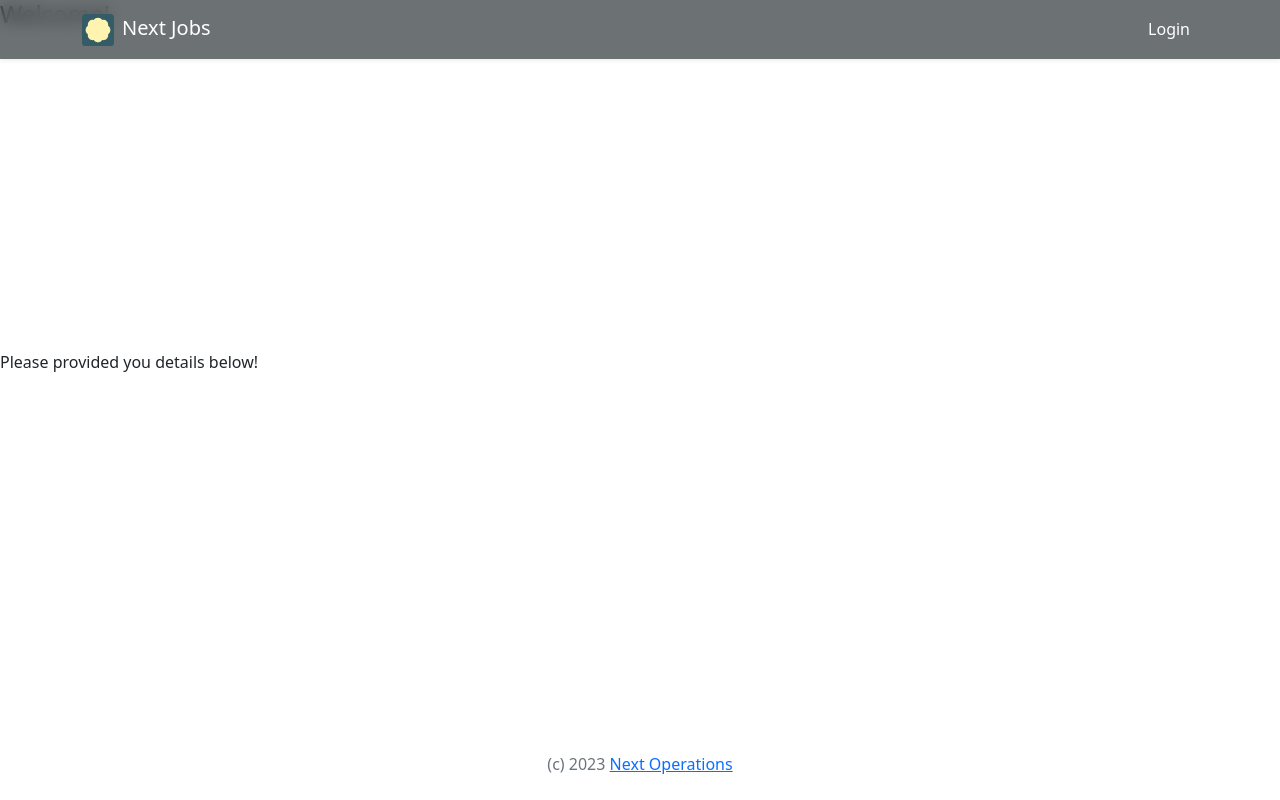
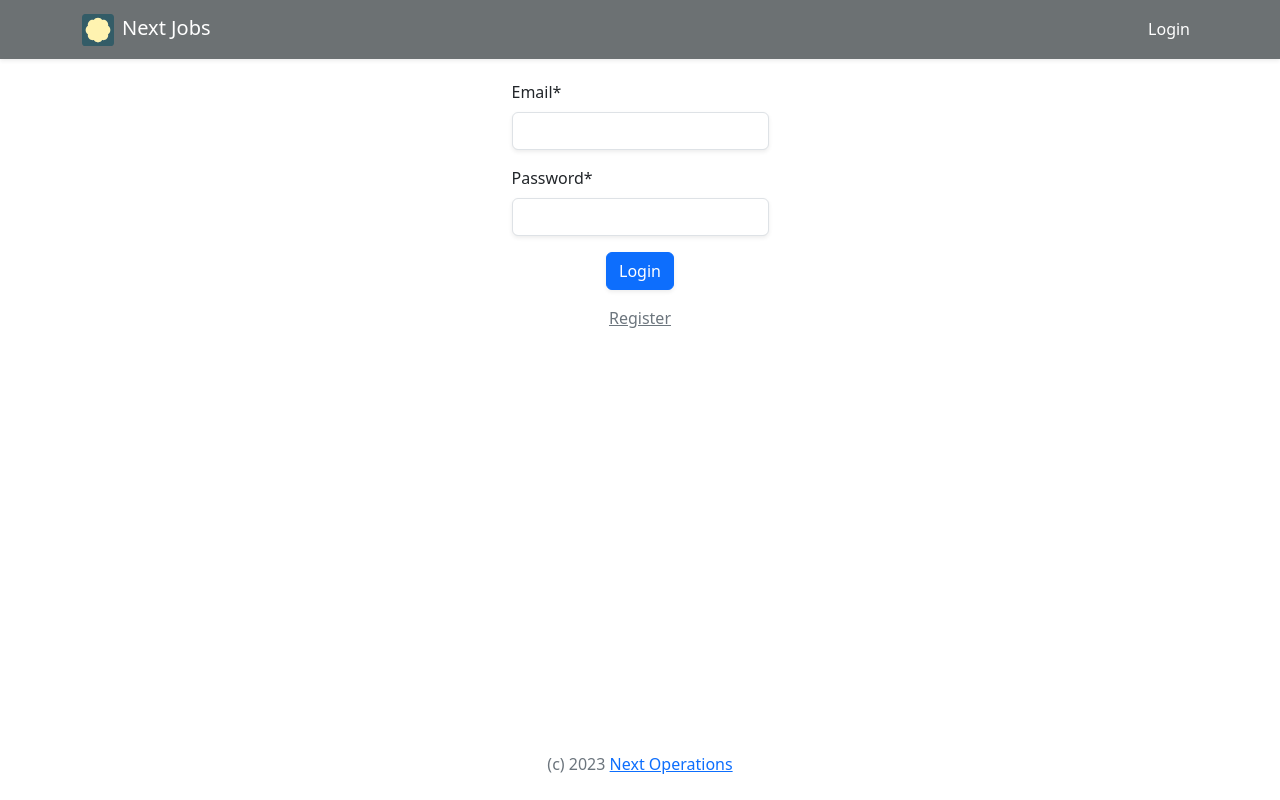
Before and after one commit to roberthangu/nextjobs, a React (Create React App) app: page /login in a window 1280 px wide. Built offline with nearby package versions, Linux system fonts and the light colour scheme; no server answers.

Commit message:
Begin login implementation

```diff
--- a/src/FirebaseProvider.tsx
+++ b/src/FirebaseProvider.tsx
@@ -1,27 +1,44 @@
-import { createContext, useContext } from "react";
+import { createContext, useContext, useState } from "react";
 import { initializeApp } from "firebase/app";
+import { Auth, getAuth, User } from "firebase/auth";
 import { Analytics, getAnalytics, logEvent } from "firebase/analytics";
 
 import * as firebaseConfig from "./firebase-config.json";
 const app = initializeApp(firebaseConfig);
 const analytics = getAnalytics(app);
+const auth = getAuth(app);
 
 const AnalyticsContext = createContext<Analytics | null>(null);
+const AuthContext = createContext<Auth | null>(null);
+const UserContext = createContext<User | null>(null);
 
 export default function FirebaseProvider(props: { children: JSX.Element }) {
     // TODO If you get an error about initialising Firebase twice, initialise
     // the Firebase app here with a useMemo.
+    const [user, setUser] = useState<User | null>(null);
+    auth.onAuthStateChanged(user => setUser(user));
+
     return (
         <AnalyticsContext.Provider value={analytics}>
-            {props.children}
+            <AuthContext.Provider value={auth}>
+                <UserContext.Provider value={user}>
+                    {props.children}
+                </UserContext.Provider>
+            </AuthContext.Provider>
         </AnalyticsContext.Provider>
     );
 }
 
-function useAnalytics() {
-    const context = useContext(AnalyticsContext);
+export function useCurrentUser() {
+    // The null-check here doesn't make sense because the user can be null
+    // before proper initialisation of Auth
+    return useContext(UserContext);
+}
+
+export function useAuth() {
+    const context = useContext(AuthContext);
     if (!context) {
-        throw new Error("useAnalytics called outside of AnalyticsContext");
+        throw new Error("useAuth called outside of AuthContext");
     }
     return context;
 }
@@ -30,8 +47,10 @@ function useAnalytics() {
  * Returns a function logging an event to Analytics
  */
 export function useLogEvent() {
-    const analytics = useAnalytics();
-
+    const analytics = useContext(AnalyticsContext);
+    if (!analytics) {
+        throw new Error("useAnalytics called outside of AnalyticsContext");
+    }
     return (
         name: string,
         params: { [k: string]: string | number | object }
--- a/src/Login.tsx
+++ b/src/Login.tsx
@@ -1,9 +1,21 @@
+import { FC } from "react";
+import { getAuth, signInWithEmailAndPassword } from "firebase/auth";
+import PersonalDataFormView, {
+    PersonalDataFormViewProps
+} from "./PersonalDataFormView";
 
 export default function Login() {
-    return (
-        <>
-            <h4>Welcome!</h4>
-            <p>Please provided you details below!</p>
-        </>
-    );
+    return <LoginController view={PersonalDataFormView} />;
 }
+
+interface LoginControllerProps {
+    view: FC<PersonalDataFormViewProps>;
+}
+
+function LoginController(props: LoginControllerProps) {
+    const auth = getAuth();
+    const onSubmit = async (email: string, password: string) => {
+        await signInWithEmailAndPassword(auth, email, password);
+    };
+    return props.view({ type: "login", onSubmit });
+}
--- /dev/null
+++ b/src/PersonalDataFormView.tsx
@@ -0,0 +1,94 @@
+import Button from "react-bootstrap/esm/Button";
+import Form from "react-bootstrap/esm/Form";
+import { FormEvent, useState } from "react";
+import Stack from "react-bootstrap/esm/Stack";
+import { Link } from "react-router-dom";
+
+export interface PersonalDataFormViewProps {
+    type: "login" | "register";
+    onSubmit: (
+        email: string,
+        password: string,
+        fullName?: string
+    ) => Promise<void>;
+}
+
+function capitalize(string: string) {
+    return string.charAt(0).toUpperCase() + string.slice(1);
+}
+
+export default function PersonalDataFormView(props: PersonalDataFormViewProps) {
+    const [email, setEmail] = useState("");
+    const [password, setPassword] = useState("");
+    const [error, setError] = useState("");
+    const [fullName, setFullName] = useState<string | undefined>(undefined);
+    const [checkedValidity, setCheckedValidity] = useState(false);
+
+    const handleSubmit = async (event: FormEvent<HTMLFormElement>) => {
+        event.preventDefault();
+        if (!event.currentTarget.checkValidity()) {
+            setCheckedValidity(true);
+            return;
+        }
+        setError("");
+        try {
+            await props.onSubmit(email, password, fullName);
+        } catch (error) {
+            const typedError = error as Error;
+            setError(typedError.message);
+        }
+    };
+    return (
+        <Form onSubmit={handleSubmit} noValidate validated={checkedValidity}
+        style={{
+            paddingTop: "10vh",
+        }}>
+            <Stack gap={2} className="align-items-center">
+                <Form.Group>
+                    <Form.Label>Email*</Form.Label>
+                    <Form.Control
+                        className="mb-2 shadow-sm"
+                        type="email"
+                        required={true}
+                        value={email}
+                        autoComplete="email"
+                        onChange={e => setEmail(e.target.value)}
+                    />
+                    <Form.Control.Feedback type="invalid">
+                        Please enter a valid email address
+                    </Form.Control.Feedback>
+                </Form.Group>
+                <Form.Group className={props.type === "login" ? "d-none" : ""}>
+                    <Form.Label>Full Name</Form.Label>
+                    <Form.Control
+                        className="mb-2 shadow-sm"
+                        type="text"
+                        value={fullName}
+                        autoComplete="fullName"
+                        onChange={e => setFullName(e.target.value)}
+                    />
+                    <Form.Control.Feedback type="invalid">
+                        Please enter your full name
+                    </Form.Control.Feedback>
+                </Form.Group>
+                <Form.Group>
+                    <Form.Label>Password*</Form.Label>
+                    <Form.Control
+                        className="mb-2 shadow-sm"
+                        type="password"
+                        required={true}
+                        autoComplete="current-password"
+                        value={password}
+                        onChange={e => setPassword(e.target.value)}
+                    />
+                    <Form.Control.Feedback type="invalid">
+                        Please enter a password
+                    </Form.Control.Feedback>
+                </Form.Group>
+                <Button className="mb-2 shadow-sm" type="submit">{capitalize(props.type)}</Button>
+                {props.type === "login" && <Link className="text-secondary" to="/register">Register</Link>}
+                {error && <p>{error}</p>}
+            </Stack>
+        </Form>
+    );
+}
--- /dev/null
+++ b/src/Register.tsx
@@ -0,0 +1,30 @@
+import { createUserWithEmailAndPassword, updateProfile } from "firebase/auth";
+import { FC } from "react";
+import { useAuth } from "./FirebaseProvider";
+import PersonalDataFormView, {
+    PersonalDataFormViewProps
+} from "./PersonalDataFormView";
+
+export default function Register() {
+    return <RegisterController view={PersonalDataFormView} />;
+}
+
+interface RegisterControllerProps {
+    view: FC<PersonalDataFormViewProps>;
+}
+
+function RegisterController(props: RegisterControllerProps) {
+    const auth = useAuth();
+    const onSubmit = async (
+        email: string,
+        password: string,
+        fullName?: string
+    ) => {
+        await createUserWithEmailAndPassword(auth, email, password);
+        const user = auth.currentUser;
+        if (user) {
+            await updateProfile(user, { displayName: fullName });
+        }
+    };
+    return props.view({ type: "register", onSubmit });
+}
--- /dev/null
+++ b/src/Verification.tsx
@@ -0,0 +1,38 @@
+import { sendEmailVerification, signOut } from "firebase/auth";
+import { useEffect } from "react";
+import { useLoaderData } from "react-router-dom";
+import { useAuth, useCurrentUser } from "./FirebaseProvider";
+
+export function loader(data: { params: { email?: string } }) {
+    return data.params.email || null;
+}
+
+export default function Verification() {
+    const email = useLoaderData() as string | null;
+    const auth = useAuth();
+    const user = useCurrentUser();
+
+    useEffect(() => {
+        console.log("current user", user);
+        if (!email || email.length == 0) {
+            return;
+        }
+        if (user) {
+            sendEmailVerification(user);
+        }
+        signOut(auth);
+    }, [auth, email]);
+
+    if (!email || email.length == 0) {
+        return <p>Nothing to see here</p>;
+    }
+    return (
+        <>
+            <h4>Verification pending</h4>
+            <p>
+                An email with a verification link has been sent to{" "}
+                {email}
+            </p>
+        </>
+    );
+}
--- a/src/index.tsx
+++ b/src/index.tsx
@@ -2,7 +2,6 @@ import { StrictMode } from "react";
 import { createRoot } from "react-dom/client";
 import App from "./App";
 import FirebaseProvider from "./FirebaseProvider";
-
 import "bootstrap/dist/css/bootstrap.min.css";
 import ErrorPage from "./ErrorPage";
 import {
@@ -12,12 +11,18 @@ import {
     RouterProvider
 } from "react-router-dom";
 import JobSearch from "./JobSearch";
+import PersonalDataFormView from "./Login";
+import Verification, { loader as verificationLoader } from "./Verification";
 import Login from "./Login";
+import Register from "./Register";
 
 const router = createBrowserRouter(
     createRoutesFromElements(
         <Route path="/" element={<App />} errorElement={<ErrorPage />}>
             <Route index element={<JobSearch />} />
+            <Route path="login" element={<PersonalDataFormView />} />
+            <Route path="verification" element={<Verification />} loader={verificationLoader} />
+            <Route path="register" element={<Register />} />
             <Route path="login" element={<Login />} />
         </Route>
     )
```
